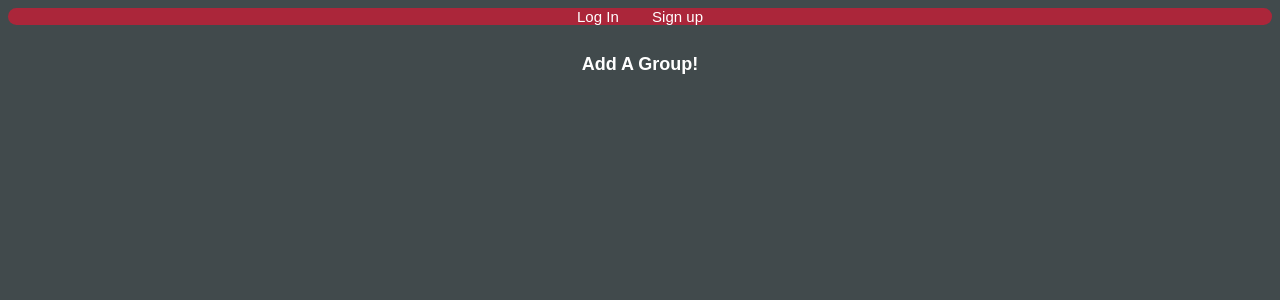
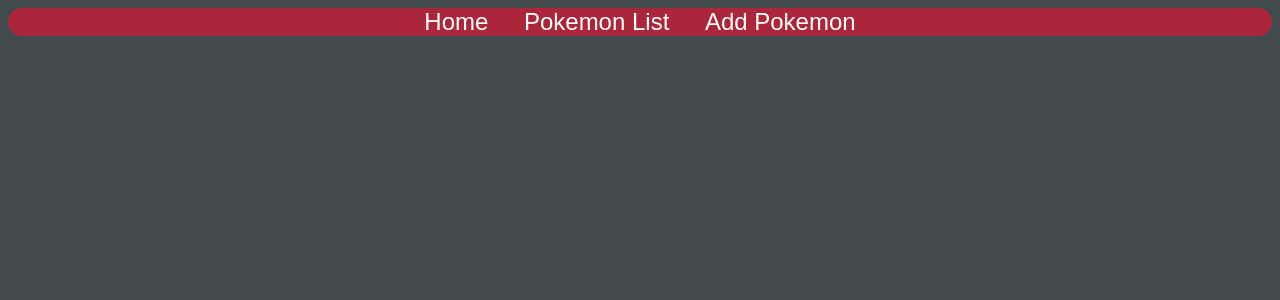
Before and after one commit to Kaeriv93/finch-lab, a Django app: page / in a window 1280 px wide. Shown: the top 300 px of the page. Run offline with Django 4.2, Linux system fonts and the light colour scheme; data that the repository does not hold is empty; some libraries are stand-ins or nearby versions; some web fonts are replaced.

Commit message:
Revert "Styling"

```diff
--- a/pokemon/settings.py
+++ b/pokemon/settings.py
@@ -12,7 +12,7 @@ BASE_DIR = Path(__file__).resolve().parent.parent
 SECRET_KEY = 'django-insecure-di8aoy6=f#b!!g3awgubh0l=7_hc(3@3y!y7e#%4)&z4x62@3*'
 
 # SECURITY WARNING: don't run with debug turned on in production!
-DEBUG = True
+DEBUG = False
 
 ALLOWED_HOSTS = []
 
@@ -113,8 +113,4 @@ STATICFILES_DIRS = [os.path.join(BASE_DIR,'pokemon_app/static')]
 
 DEFAULT_AUTO_FIELD = 'django.db.models.BigAutoField'
 
-# Add this variable to specify where successful logins should redirect to
-LOGIN_REDIRECT_URL = '/pokemon/'
-LOGOUT_REDIRECT_URL = '/accounts/login'
-
 # Configure Django App for Heroku.
--- a/pokemon/urls.py
+++ b/pokemon/urls.py
@@ -3,6 +3,5 @@ from django.urls import path, include
 
 urlpatterns = [
     path('admin/', admin.site.urls),
-    path('',include('pokemon_app.urls')),
-    path('accounts/', include('django.contrib.auth.urls')),
+    path('',include('pokemon_app.urls'))
 ]
--- a/pokemon_app/models.py
+++ b/pokemon_app/models.py
@@ -1,5 +1,4 @@
 from django.db import models
-from django.contrib.auth.models import User
 
 class Pokemon(models.Model):
     name = models.CharField(max_length=100)
@@ -8,7 +7,6 @@ class Pokemon(models.Model):
     index = models.IntegerField(default = 0)
     can_evolve = models.BooleanField(default=False)
     created_at = models.DateTimeField(auto_now_add=True)
-    user = models.ForeignKey(User, on_delete=models.CASCADE, default=1)
 
     def __str__(self):
         return self.name
--- a/pokemon_app/static/styles/style.css
+++ b/pokemon_app/static/styles/style.css
@@ -3,7 +3,7 @@ body{
     text-align: center;
     font-family: 'Russo One', sans-serif;
     color: white;
-    font-size: 12px;
+    font-size: 20px;
 }
 
 
@@ -15,7 +15,7 @@ nav{
 }
 
 nav a{
-    font-size: 15px;
+    font-size: 24px;
 }
 
 a{
@@ -71,8 +71,3 @@ button, input[type=submit] {
     display: inline-block;
     font-size: 16px;
   }
-
-form{
-    width: 30%;
-    margin: 0 auto;
-}
--- a/pokemon_app/templates/base.html
+++ b/pokemon_app/templates/base.html
@@ -17,17 +17,9 @@
 </head>
 
 <nav>
-    {% if user.is_authenticated %}
-            <span>Welcome: {{user.username}}</span>
-            <a href="{% url 'logout' %}">Logout</a>
-            <a href="/">Home</a>
-            <a href="/pokemon/">Pokemon List</a>
-            <a href="{% url 'pokemon_create' %}">Add Pokemon</a>
-            <a href="/groups/">Add Group</a>
-        {% else %}
-            <a href="{% url 'login' %}">Log In</a>
-            <a href="{% url 'signup' %}">Sign up</a>
-        {% endif %}
+    <a href="/">Home</a>
+    <a href="/pokemon/">Pokemon List</a>
+    <a href="{% url 'pokemon_create' %}">Add Pokemon</a>
 </nav>
 <br/>
     {% block content%}{% endblock %}
--- a/pokemon_app/templates/home.html
+++ b/pokemon_app/templates/home.html
@@ -14,8 +14,6 @@
             </div>
             {% endfor %}
         </div>
-        {% empty %}
-        <h2>Add A Group!</h2>
         {% endfor %}
     </div>
 {% endblock %}
--- a/pokemon_app/templates/pokemon.html
+++ b/pokemon_app/templates/pokemon.html
@@ -6,8 +6,6 @@
     {% for pokemon in pokemons %}
     <a href='{%url "pokemon_detail" pokemon.pk%}'><h4>{{pokemon.name}}</h4>
     <img src="{{pokemon.sprite}}" alt="{{pokemon.name}}"/>
-    {% empty %}
-     <h2>Add Some Pokemon we don't have any yet!</h2>
     {% endfor %}
  </div>
 {% endblock %}
--- a/pokemon_app/urls.py
+++ b/pokemon_app/urls.py
@@ -10,6 +10,4 @@ urlpatterns =[
     path('pokemon/<int:pk>/delete', views.PokemonDelete.as_view(), name='pokemon_delete'),
     path('pokemon/<int:pk>/moves/new', views.MoveCreate.as_view(), name='move_create'),
     path('groups/<int:pk>/pokemons/<int:pokemon_pk>/', views.GroupPokemonAssoc.as_view(), name ='group_pokemon_assoc'),
-    path('groups/', views.GroupCreate.as_view(), name ='group_create'),
-    path('accounts/signup', views.Signup.as_view(), name='signup'),
 ]
--- a/pokemon_app/views.py
+++ b/pokemon_app/views.py
@@ -6,14 +6,8 @@ from django.views.generic.base import TemplateView
 from django.views.generic.edit import CreateView, UpdateView, DeleteView
 from django.views.generic import DetailView
 from django.shortcuts import redirect
-from .models import Pokemon, Move, Group
+from .models import Pokemon, Move, Group, Comment
 from django.urls import reverse
-from django.contrib.auth import login
-from django.contrib.auth.forms import UserCreationForm
-from django.contrib.auth.decorators import login_required
-from django.utils.decorators import method_decorator
-
-
 
 class Home(TemplateView):
     template_name = 'home.html'
@@ -23,21 +17,12 @@ class Home(TemplateView):
         context['groups'] = Group.objects.all()
         return context
 
-@method_decorator(login_required, name='dispatch')
 class PokemonList(TemplateView):
     template_name = 'pokemon.html'
 
     def get_context_data(self,**kwargs):
         context = super().get_context_data(**kwargs)
-        name = self.request.GET.get('name')
-        if name != None:
-            context['pokemons'] = Pokemon.objects.filter(
-                name_icontains= name, user=self.request.user)
-            context['header'] = f"Searching for {name}"
-
-        else:
-            context['pokemons'] = Pokemon.objects.filter(user = self.request.user)
-            context['header'] ='Pokemon!'
+        context['pokemons'] = Pokemon.objects.all()
         return context
 
 class PokemonCreate(CreateView):
@@ -45,10 +30,6 @@ class PokemonCreate(CreateView):
     fields = ['name', 'sprite', 'index', 'bio', 'can_evolve']
     template_name = 'pokemon_create.html'
     success_url = '/pokemon/'
-
-    def form_valid(self,form):
-        print(self.kwargs)
-        return reverse('pokemon_detail', kwargs={'pk': self.object.pk})
 
 class PokemonDetail(DetailView):
     model = Pokemon
@@ -81,12 +62,6 @@ class MoveCreate(View):
         Move.objects.create(name = name, type = type, power = power, pokemon = pokemon)
         return redirect('pokemon_detail', pk=pk)
 
-class GroupCreate(CreateView):
-    model = Group
-    fields = ['name']
-    template_name ='group_create.html'
-    success_url = '/pokemon/'
-
 
 class GroupPokemonAssoc(View):
     def get(self,request,pk,pokemon_pk):
@@ -96,18 +71,3 @@ class GroupPokemonAssoc(View):
         if assoc == "add":
             Group.objects.get(pk=pk).pokemons.add(pokemon_pk)
         return redirect('home')
-
-class Signup(View):
-    def get(self, request):
-        form = UserCreationForm()
-        context = {"form": form}
-        return render(request, "registration/signup.html", context)
-    def post(self,request):
-        form = UserCreationForm(request.POST)
-        if form.is_valid():
-            user = form.save()
-            login(request,user)
-            return redirect('/')
-        else:
-            context = {"form": form}
-            return render(request, "registration/signup.html", context)
```
Also changed, not shown: pokemon_app/templates/group_create.html (deleted, +0 -8 lines), pokemon_app/templates/registration/login.html (deleted, +0 -10 lines), pokemon_app/templates/registration/signup.html (deleted, +0 -10 lines), pokemon_app/migrations/0005_pokemon_user.py (deleted).
